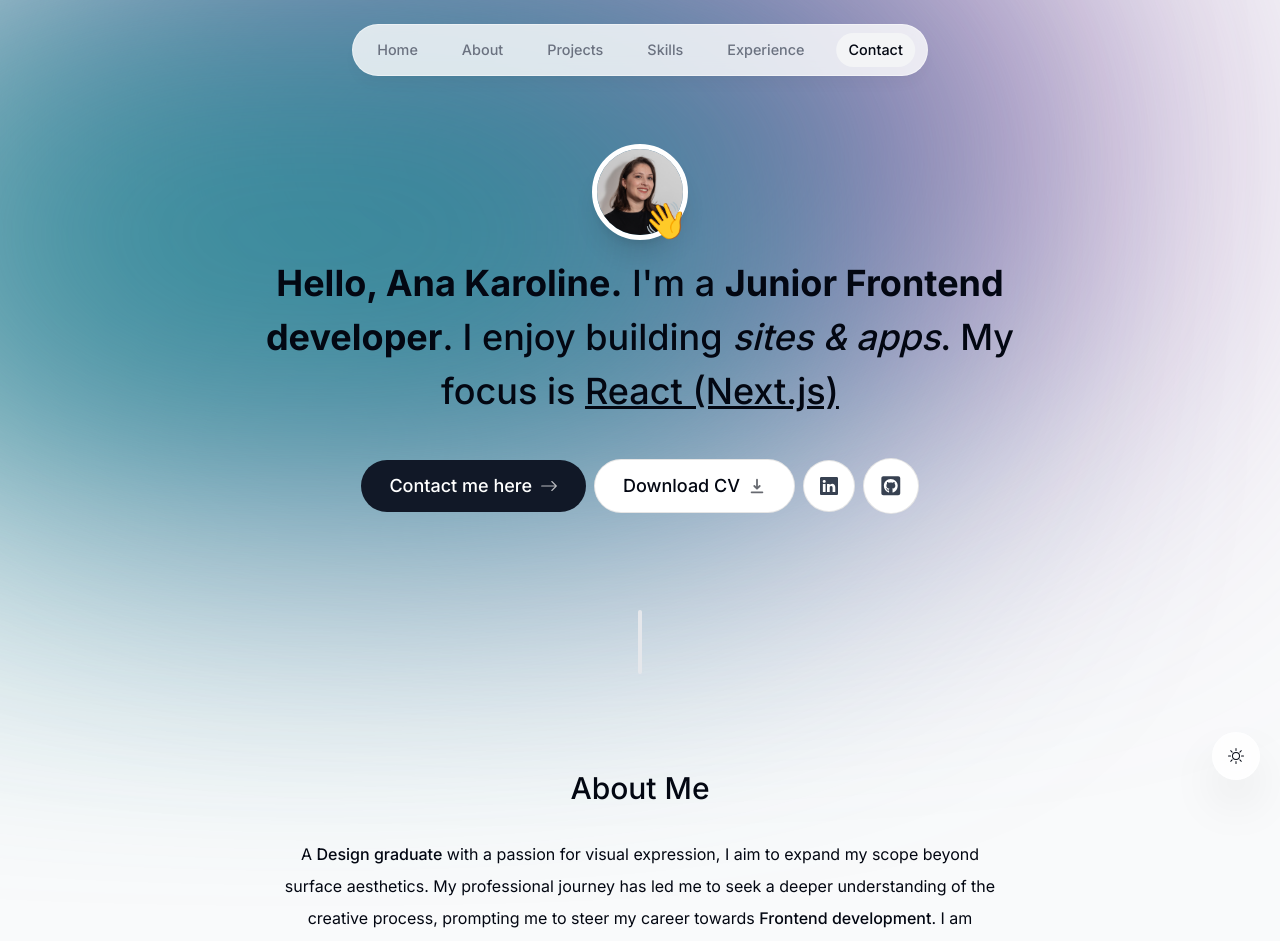
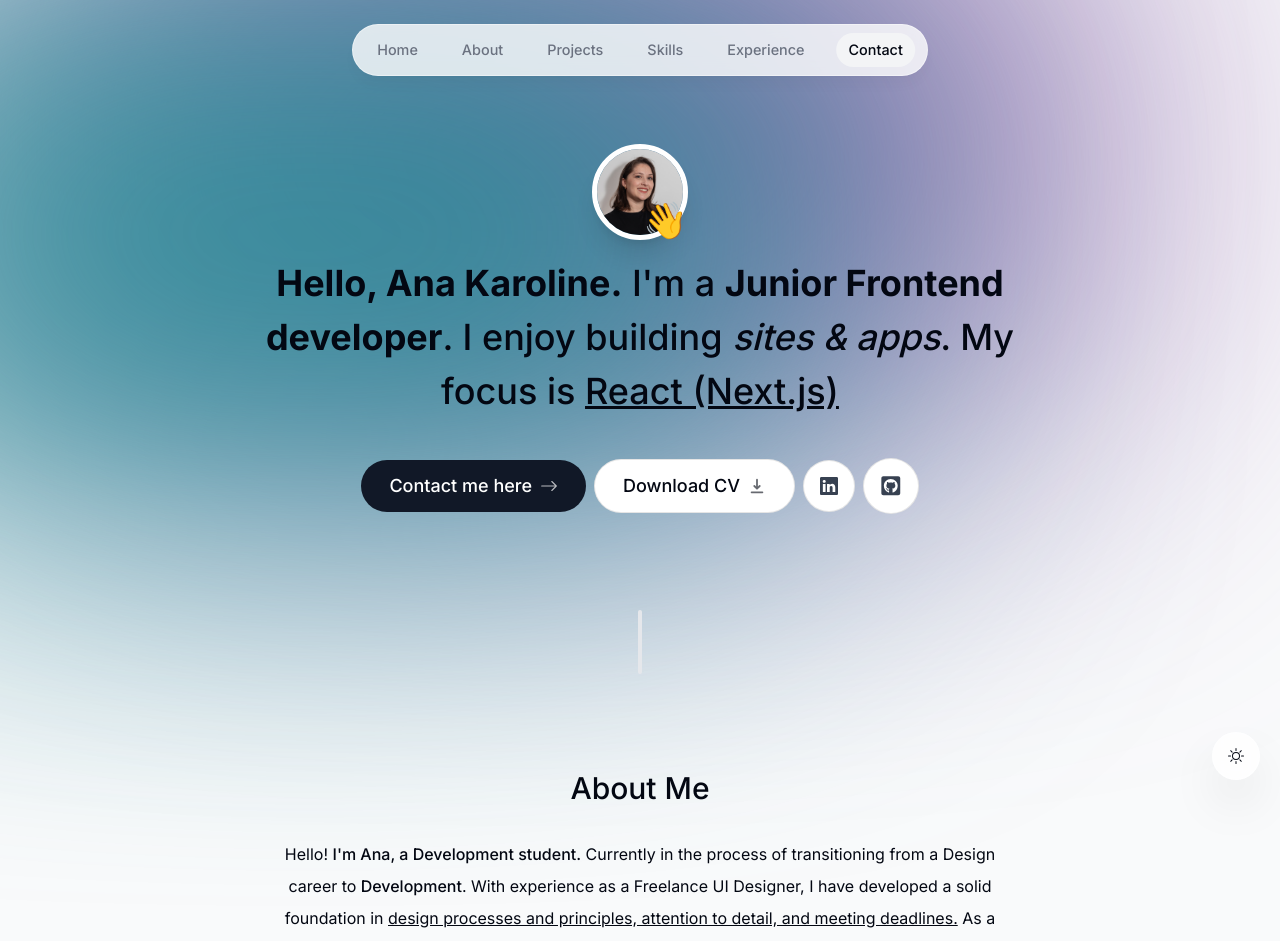
Before and after one commit to anakarolcatu/portfolio-page, a Next.js app: page / in a window 1280 px wide. Shown: the top 941 px of the page. Built offline with nearby package versions, Linux system fonts and the light colour scheme; no server answers.

Commit message:
Update about.tsx

```diff
--- a/components/about.tsx
+++ b/components/about.tsx
@@ -12,7 +12,7 @@ export default function About() {
     <section ref={ref} className='mb-28 max-w-[45rem] text-center leading-8 sm:mb-40 scroll-mt-28'
     id='about'>
         <SectionHeading>About Me</SectionHeading>
-        <p className='mb-3'>A <span className='font-medium'>Design graduate</span> with a passion for visual expression, I aim to expand my scope beyond surface aesthetics. My professional journey has led me to seek a deeper understanding of the creative process, prompting me to steer my career towards <span className='font-medium'>Frontend development</span>. I am <span className='underline'>excited</span> about the prospect of <span className='italic'>translating visual concepts into interactive and functional experiences</span>, leveraging my skills and knowledge in web technologies. Currently, I am immersed in intensive studies to enhance my skills and eagerly anticipate an opportunity to contribute as a Frontend Developer in a workplace where I can apply my passion for creating engaging interfaces and collaborate in a dynamic and innovative environment.</p>
+        <p className='mb-3'>Hello! <span className='font-medium'>I'm Ana, a Development student.</span> Currently in the process of transitioning from a Design career to<span className='font-medium'> Development</span>. With experience as a Freelance UI Designer, I have developed a solid foundation in <span className='underline'>design processes and principles, attention to detail, and meeting deadlines.</span> As a <span className='italic'>creative problem solver with a keen eye for detail</span>, I am committed to delivering high-quality work and exceeding expectations. I continually seek to enhance my technical and interpersonal skills through courses and volunteer project experience. I am eager for an opportunity to apply all the knowledge I have gained in a real professional setting.</p>
         <p>
         <span className="italic">When I'm not coding</span>, I enjoy playing
         video games, watching movies, painting and reading. I also enjoy{" "}
```
